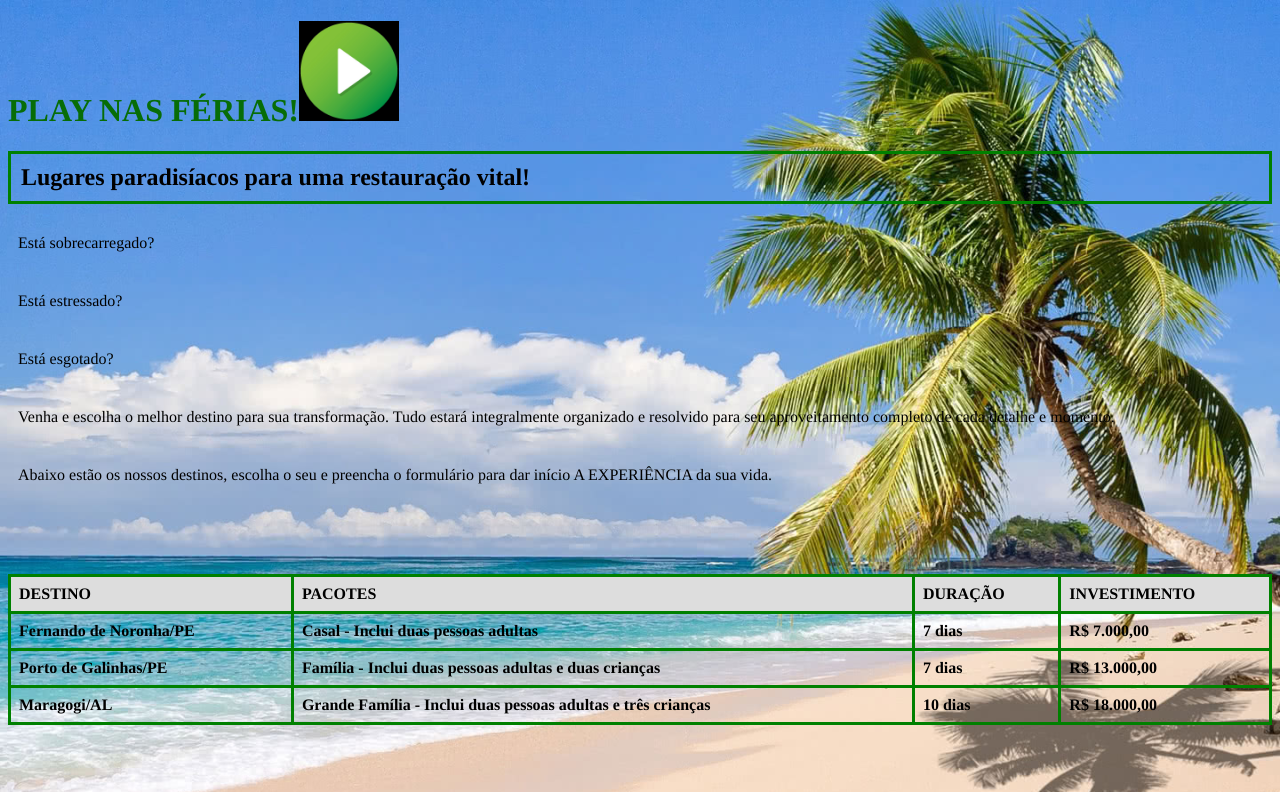
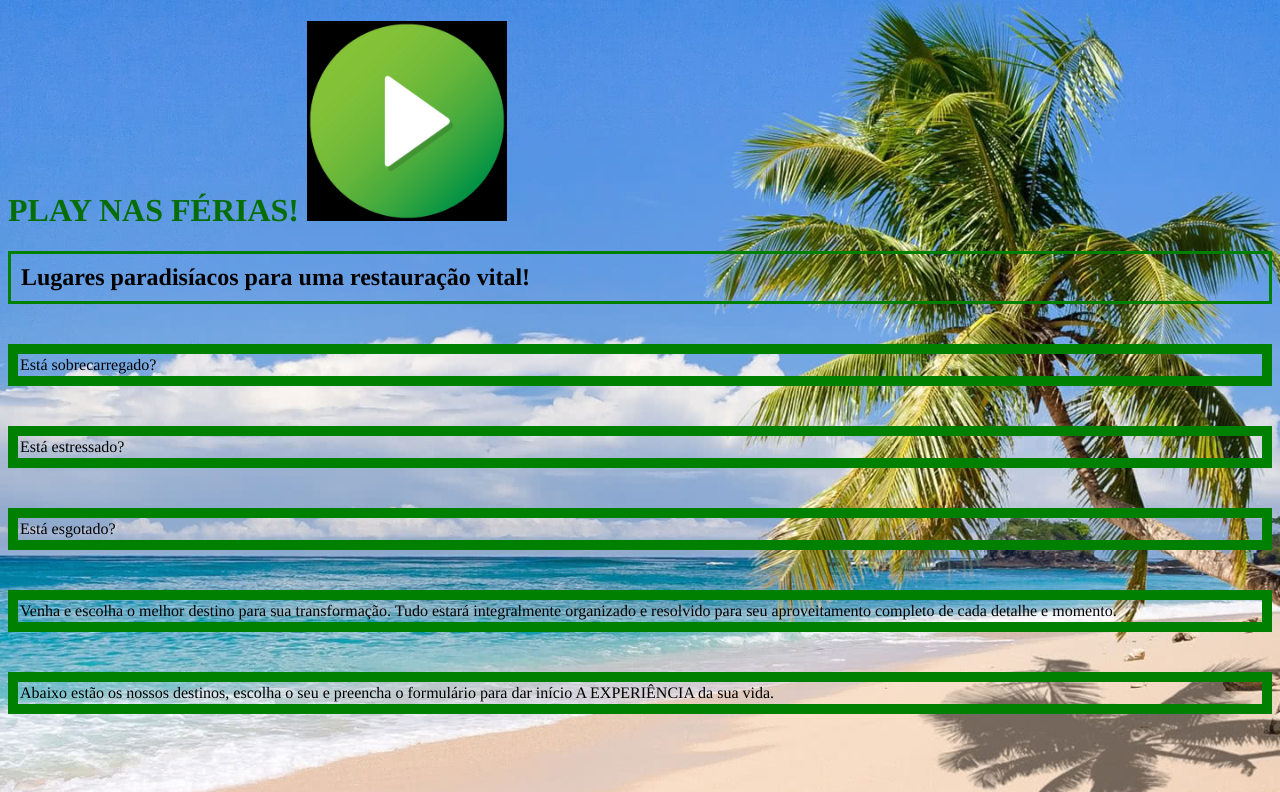
Before and after one commit to RaquelFlachVonDentz/HTML, a plain HTML site: page Exercício3-Aula07.08.2025/index.html in a window 1280 px wide. Shown: the top 792 px of the page. Drawn offline with Linux system fonts and the light colour scheme.

Commit message:
13.08.202522h17min

```diff
--- a/Exercício3-Aula07.08.2025/index.html
+++ b/Exercício3-Aula07.08.2025/index.html
@@ -23,9 +23,10 @@
         }
 
         p {
-        margin-top: 20px;
-        margin-bottom: 20px;
-        padding: 10px;
+        margin-top: 40px;
+        margin-bottom: 40px;
+        padding: 2px;
+        border: 10px solid green;
         }
 
     </style>
@@ -42,7 +43,17 @@
     background-size: cover;
     }
     </style>
-    <h1 style="color: rgb(7, 109, 7)">PLAY NAS FÉRIAS!<img src="Imagens/PlayVerde.jpg" alt="Símbolo de play." width="100" height="100"></h1>
+
+    <div width="200" height="200">
+
+
+
+    <h1 style="color: rgb(7, 109, 7)">PLAY NAS FÉRIAS!
+    <img src="Imagens/PlayVerde.jpg" alt="Símbolo de play." width="200" height="200"></h1>
+
+
+    </div>
+
 
 
 
```
Also changed, not shown: Exercício3-Aula07.08.2025/styles.css (line endings or trailing spaces).
